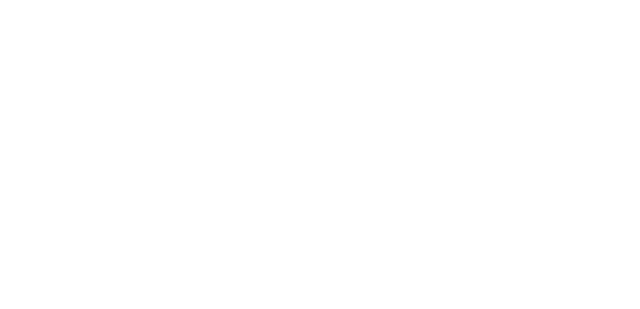
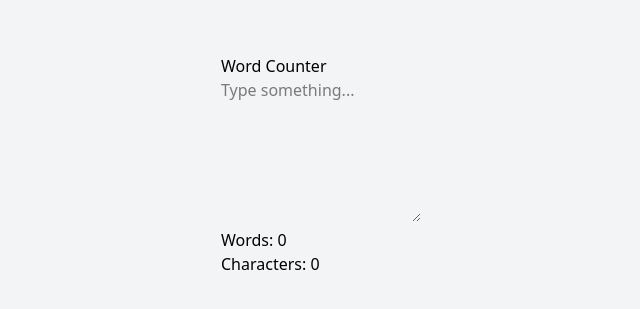
Before and after one commit to Espadv69/Word-Counter, a React (Vite) app: page / in a window 1280 px wide. Shown: the part 235-544 px from the top of the page, without its empty margins (319-959 px from the left). Built offline with nearby package versions, Linux system fonts and the light colour scheme; the HTML template or start-up script is replaced by a standard one.

Commit message:
Add WordCounter component to App for text analysis functionality

```diff
--- a/src/App.jsx
+++ b/src/App.jsx
@@ -1,3 +1,11 @@
-const App = () => {}
+import WordCounter from './components/WordCounter'
+
+const App = () => {
+  return (
+    <div className="min-h-screen bg-gray-100 flex items-center justify-center">
+      <WordCounter />
+    </div>
+  )
+}
 
 export default App
```
